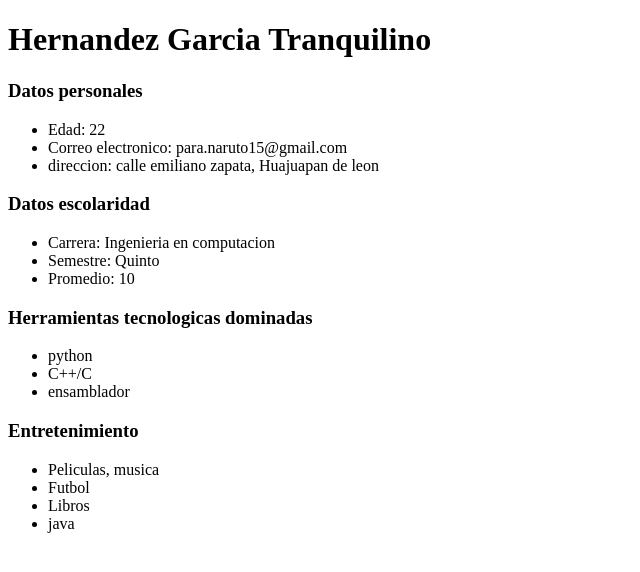
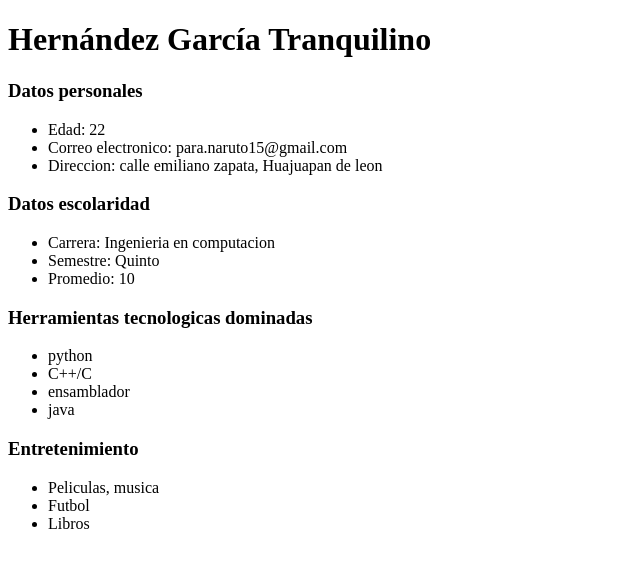
Before and after one commit to thernandez97/Tranquilino, a plain HTML site: page cv.html in a window 1280 px wide. Shown: the whole page, without its empty margins (0-640 px from the left). Drawn offline with Linux system fonts and the light colour scheme.

Commit message:
Update cv.html

```diff
--- a/cv.html
+++ b/cv.html
@@ -4,14 +4,14 @@
     <title>CV.HTML</title>
   </head>
   <body>
-    <h1> Hernandez Garcia Tranquilino </h1>
+    <h1> Hernández García Tranquilino </h1>
 
 
     <h3>Datos personales</h3>
     <ul>
       <li>Edad: 22</li>
       <li>Correo electronico: para.naruto15@gmail.com</li>
-      <li>direccion: calle emiliano zapata, Huajuapan de leon</li>
+      <li>Direccion: calle emiliano zapata, Huajuapan de leon</li>
     </ul>
 
     <h3>Datos escolaridad</h3>
@@ -26,6 +26,8 @@
       <li>python</li>
       <li>C++/C</li>
       <li>ensamblador</li>
+      <li>java</li>
+
     </ul>
 
 
@@ -34,7 +36,6 @@
       <li>Peliculas, musica</li>
       <li>Futbol</li>
       <li>Libros</li>
-      <li>java</li>
     </ul>
 
 
```
